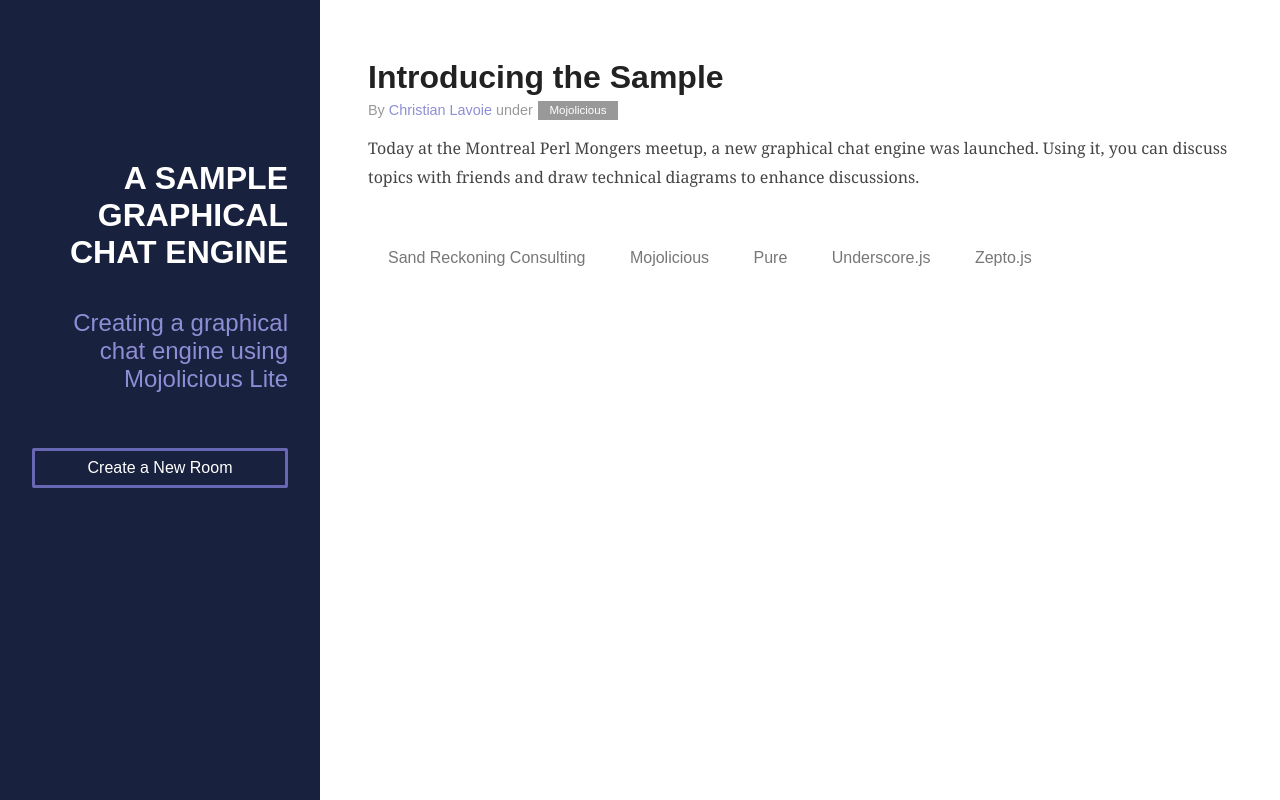
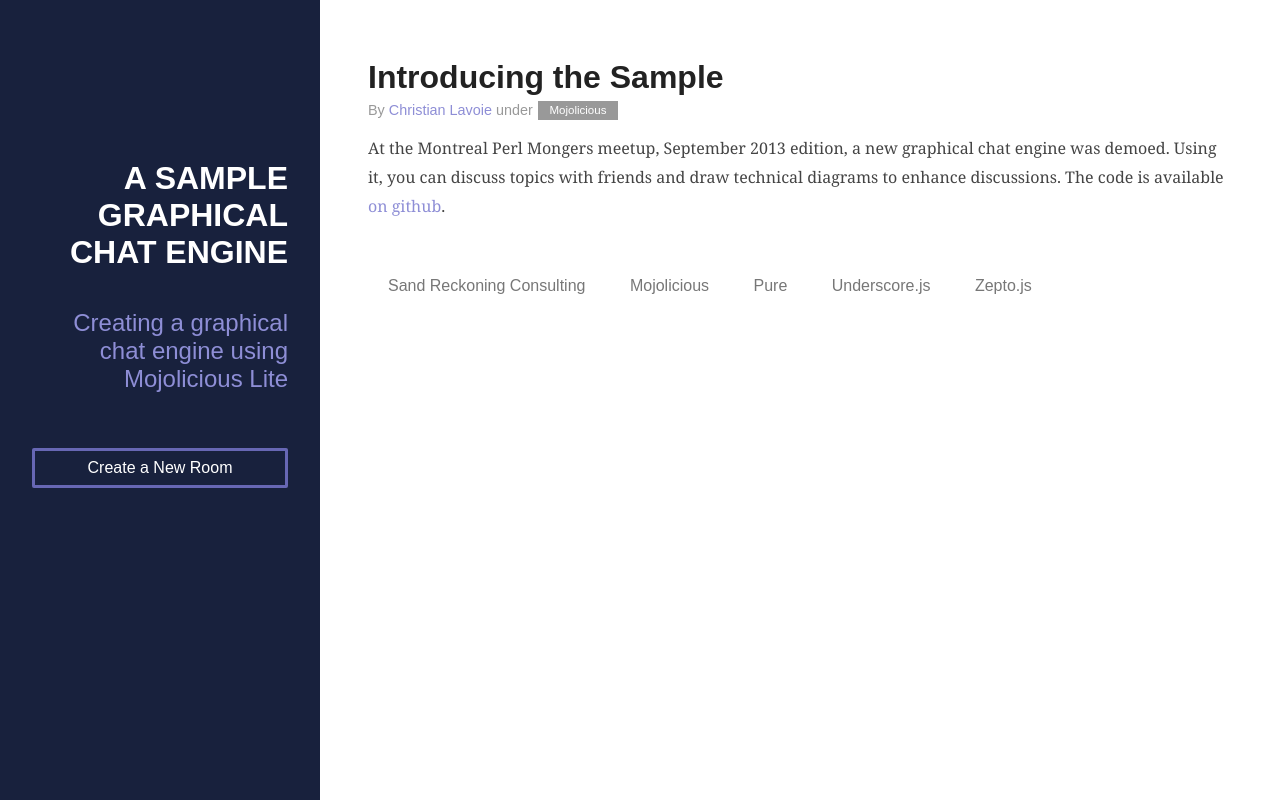
Before and after one commit to christianlavoie/mojolicious-example, a plain HTML site: page public/index.html in a window 1280 px wide. Drawn offline with Linux system fonts and the light colour scheme.

```diff
--- a/public/index.html
+++ b/public/index.html
@@ -47,7 +47,7 @@
                     </header>
 
                     <div class="post-description">
-                        <p>Today at the Montreal Perl Mongers meetup, a new graphical chat engine was launched. Using it, you can discuss topics with friends and draw technical diagrams to enhance discussions.</p>
+                        <p>At the Montreal Perl Mongers meetup, September 2013 edition, a new graphical chat engine was demoed. Using it, you can discuss topics with friends and draw technical diagrams to enhance discussions. The code is available <a href="https://github.com/christianlavoie/mojolicious-example">on github</a>.</p>
                     </div>
                 </section>
             </div>
```
Also changed, not shown: 1 other file.
